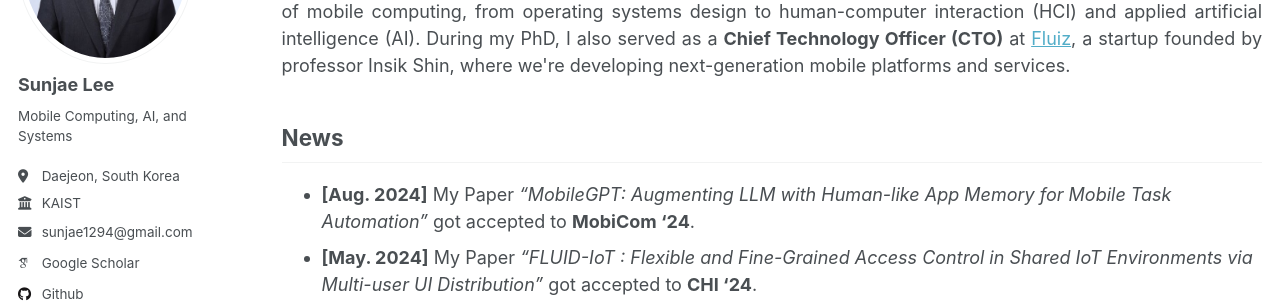
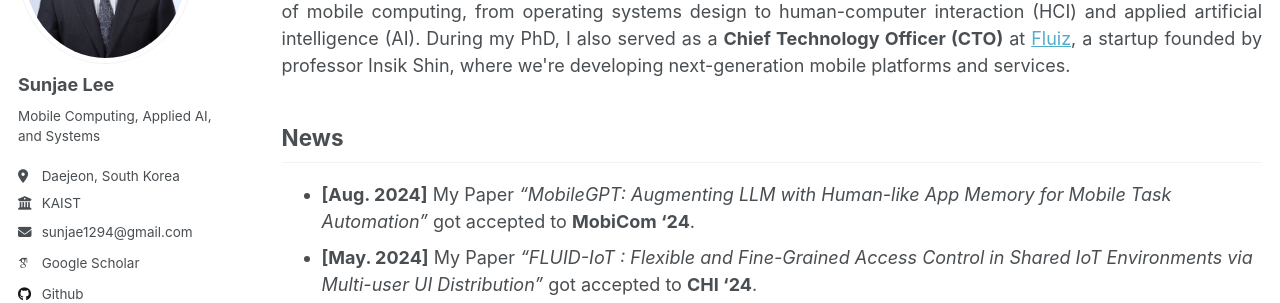
Before and after one commit to sunjae1294/sunjae1294.github.io, a Jekyll site: the page built from _pages/about.md, in a window 1280 px wide. Shown: the part 231-534 px from the top of the page. Built offline with Jekyll 4.4.1, drawn with Linux system fonts in a browser that asks for light colours; some web fonts are replaced.

Commit message:
Update _config.yml

```diff
--- a/_config.yml
+++ b/_config.yml
@@ -24,7 +24,7 @@ author:
   avatar           : "profile.jpg"
   name             : "Sunjae Lee"
   pronouns         : # example: "she/her"
-  bio              : "Mobile Computing, AI, and Systems"
+  bio              : "Mobile Computing, Applied AI, and Systems"
   location         : "Daejeon, South Korea"
   employer         : "KAIST"
   uri              : # URL
```
